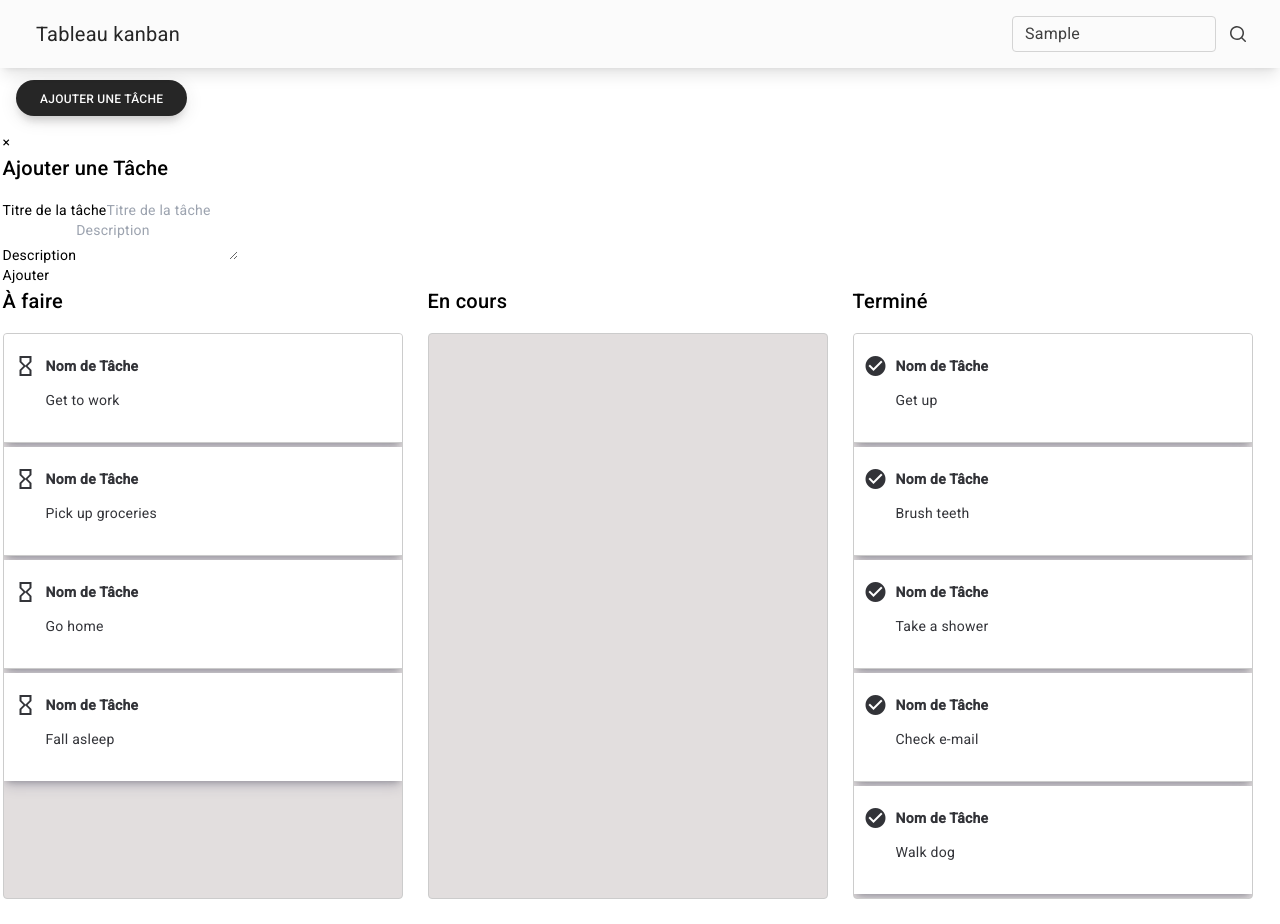
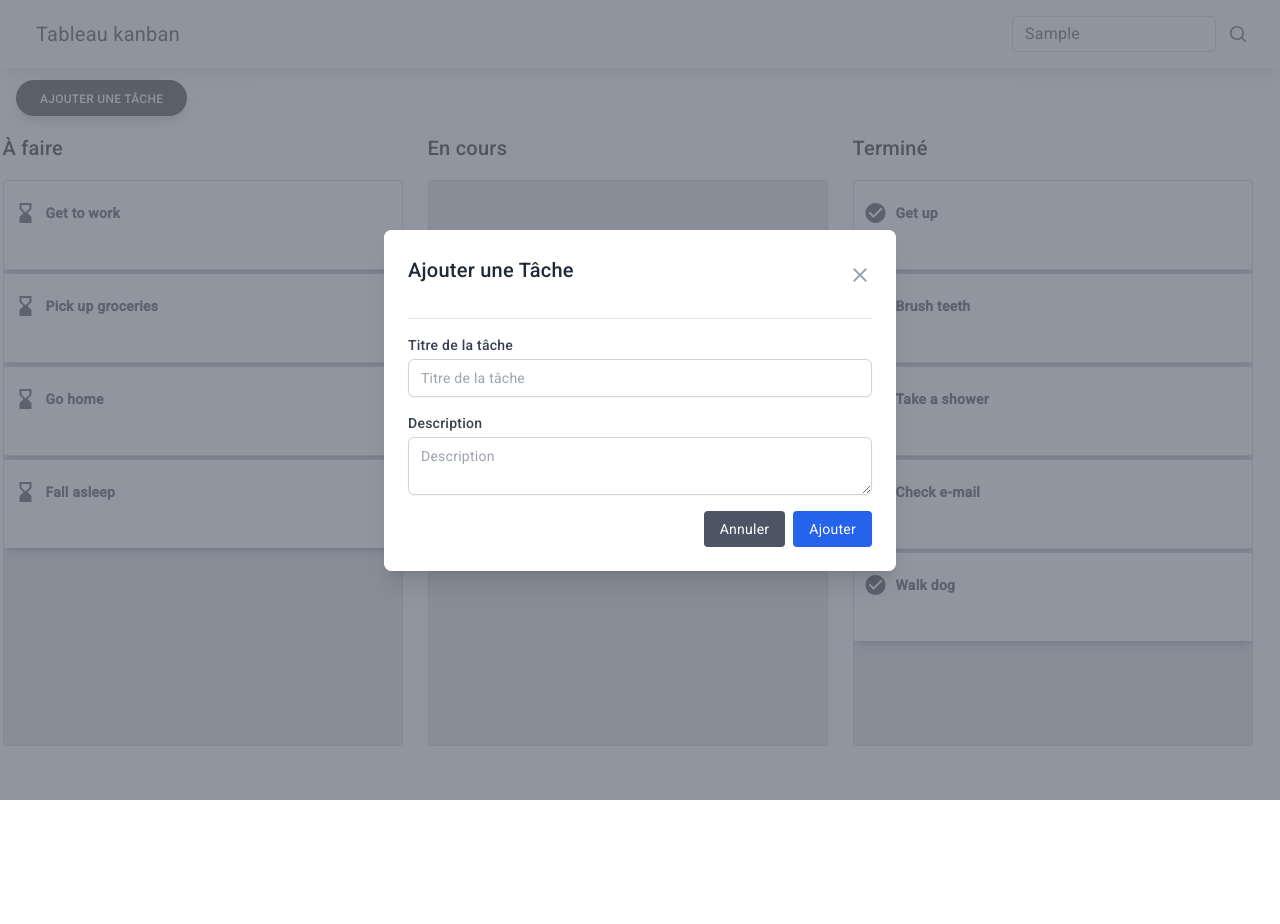
Before and after one commit to tchessi-pre/veille-techno-frontend, an Angular app in the folder my-todo-list/: page / in a window 1280 px wide. Both pictures are taken after typing "Sample" into the empty fields and a click on the button "AJOUTER UNE TÂCHE". After the commit the page ends 800 px from the top, so only its background shows below. Built offline with nearby package versions, Linux system fonts and the light colour scheme.

Commit message:
Add task modal style

```diff
--- a/my-todo-list/src/app/add-task-modal/add-task-modal.component.html
+++ b/my-todo-list/src/app/add-task-modal/add-task-modal.component.html
@@ -1,4 +1,4 @@
-
+<!--
 <div class="modal" *ngIf="showModal">
   <div class="modal-content">
     <span class="close-button" (click)="closeModal()">&times;</span>
@@ -15,4 +15,36 @@
       <button type="submit" class="submit-button">Ajouter</button>
     </form>
   </div>
+</div> -->
+
+<div class="modal" *ngIf="showModal">
+  <div class="fixed inset-0 bg-gray-500 bg-opacity-75 z-10"></div>
+  <div class="fixed inset-0 z-20 overflow-y-auto">
+    <div class="flex min-h-full items-center justify-center p-4">
+      <div class="relative transform overflow-hidden rounded-lg bg-white text-left shadow-xl transition-all sm:my-8 sm:max-w-lg w-full">
+        <div class="bg-white px-4 py-4 sm:p-6">
+          <div class="flex justify-between items-center border-b border-gray-200 pb-4">
+            <h2 class="text-xl font-semibold text-gray-800">Ajouter une Tâche</h2>
+            <button class="text-gray-400 hover:text-gray-600" (click)="closeModal()">
+              <span class="material-icons">close</span>
+            </button>
+          </div>
+          <form class="mt-4" (ngSubmit)="submitTask()">
+            <div class="mb-4">
+              <label for="taskTitle" class="block text-sm font-medium text-gray-700">Titre de la tâche</label>
+              <input type="text" id="taskTitle" [(ngModel)]="taskTitle" name="taskTitle" placeholder="Titre de la tâche" required class="mt-1 block w-full px-3 py-2 border border-gray-300 rounded-md shadow-sm focus:outline-none focus:ring-indigo-500 focus:border-indigo-500 sm:text-sm"/>
+            </div>
+            <div class="mb-4">
+              <label for="taskDescription" class="block text-sm font-medium text-gray-700">Description</label>
+              <textarea id="taskDescription" [(ngModel)]="taskDescription" name="taskDescription" placeholder="Description" class="mt-1 block w-full px-3 py-2 border border-gray-300 rounded-md shadow-sm focus:outline-none focus:ring-indigo-500 focus:border-indigo-500 sm:text-sm"></textarea>
+            </div>
+            <div class="flex justify-end">
+              <button type="button" class="bg-gray-600 text-white px-4 py-2 rounded hover:bg-gray-700 mr-2" (click)="closeModal()">Annuler</button>
+              <button type="submit" class="bg-blue-600 text-white px-4 py-2 rounded hover:bg-blue-700">Ajouter</button>
+            </div>
+          </form>
+        </div>
+      </div>
+    </div>
+  </div>
 </div>
--- a/my-todo-list/src/app/add-task-modal/add-task-modal.component.ts
+++ b/my-todo-list/src/app/add-task-modal/add-task-modal.component.ts
@@ -23,7 +23,7 @@ export class AddTaskModalComponent {
     this.showAddTaskModal = true;
   }
   submitTask(): void {
-    if (this.taskTitle.trim()) {
+    if (this.taskTitle.trim() || this.taskDescription.trim()) {
       // Envoyer les données de la tâche au composant parent
       this.taskAdded.emit({
         title: this.taskTitle,
--- a/my-todo-list/src/app/task-list/task-list.component.html
+++ b/my-todo-list/src/app/task-list/task-list.component.html
@@ -17,10 +17,10 @@
       >
         <div class="example-box" *ngFor="let item of todo" cdkDrag>
           <p class="font-semibold flex flex-row items-center">
-            <span class="material-icons mr-2">hourglass_empty</span>
-            Nom de Tâche
+            <span class="material-icons mr-2">hourglass_bottom</span>
+            {{ item }}
           </p>
-          <p class="pl-8">{{ item }}</p>
+          <p class="pl-8"></p>
         </div>
       </div>
     </div>
@@ -37,9 +37,9 @@
         <div class="example-box" *ngFor="let item of inProgress" cdkDrag>
           <p class="font-semibold flex flex-row items-center">
             <span class="material-icons mr-2">hourglass_top</span>
-            Nom de Tâche
+            {{ item }}
           </p>
-          <p class="pl-8">{{ item }}</p>
+          <p class="pl-8"></p>
         </div>
       </div>
     </div>
@@ -55,9 +55,9 @@
       >
         <div class="example-box" *ngFor="let item of done" cdkDrag>
           <p class="font-semibold flex flex-row items-center">
-            <span class="material-icons mr-2">check_circle</span> Nom de Tâche
+            <span class="material-icons mr-2">check_circle</span> {{ item }}
           </p>
-          <p class="pl-8">{{ item }}</p>
+          <p class="pl-8"></p>
         </div>
       </div>
     </div>
--- a/my-todo-list/src/app/task-list/task-list.component.ts
+++ b/my-todo-list/src/app/task-list/task-list.component.ts
@@ -37,6 +37,7 @@ openModal() {
     // Ajoutez ici votre logique pour gérer l'ajout de la nouvelle tâche
     // Par exemple, ajouter la tâche à la liste 'todo'
     this.todo.push(event.title);
+    this.todo.push(event.description);
   }
 
   todo = ['Get to work', 'Pick up groceries', 'Go home', 'Fall asleep'];
```
